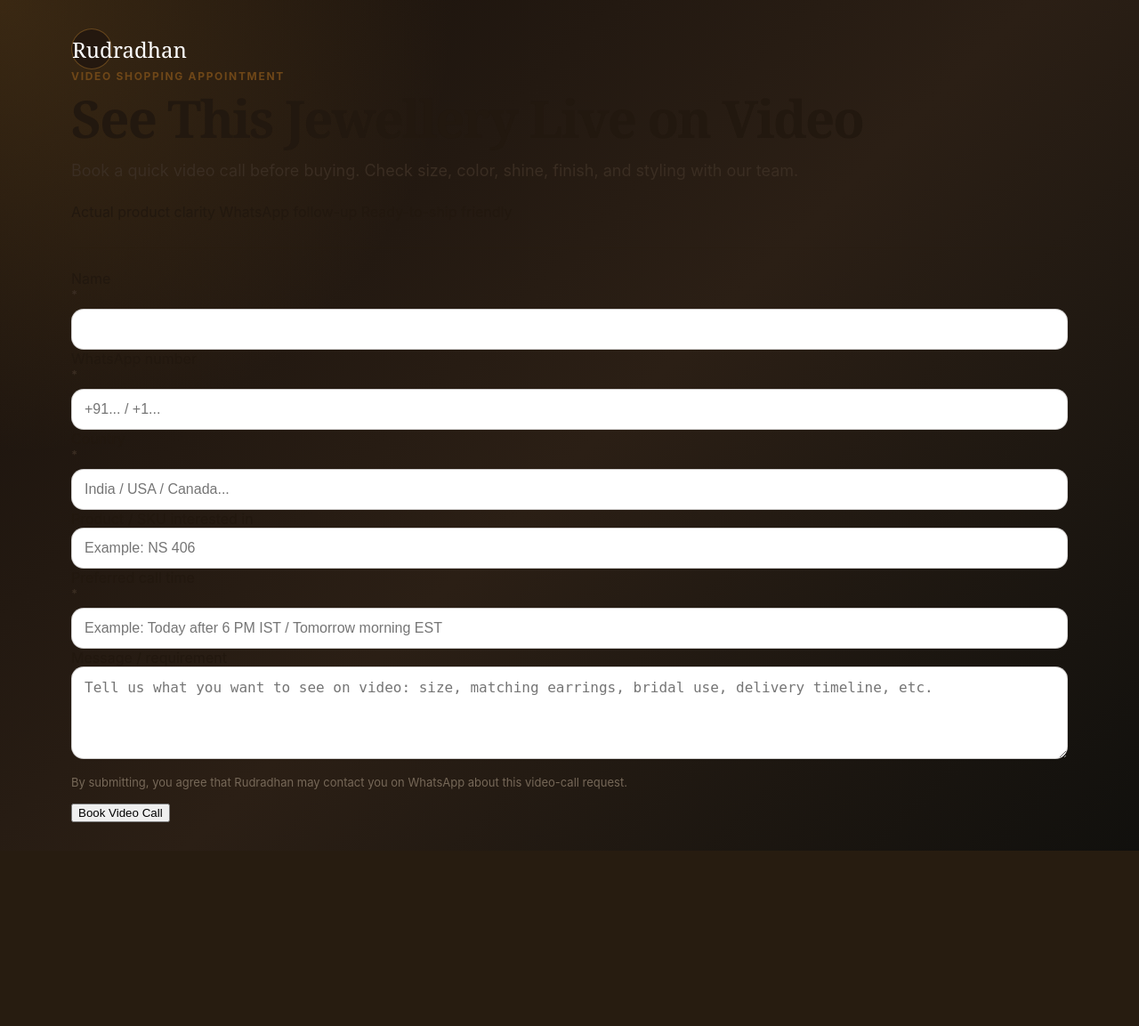
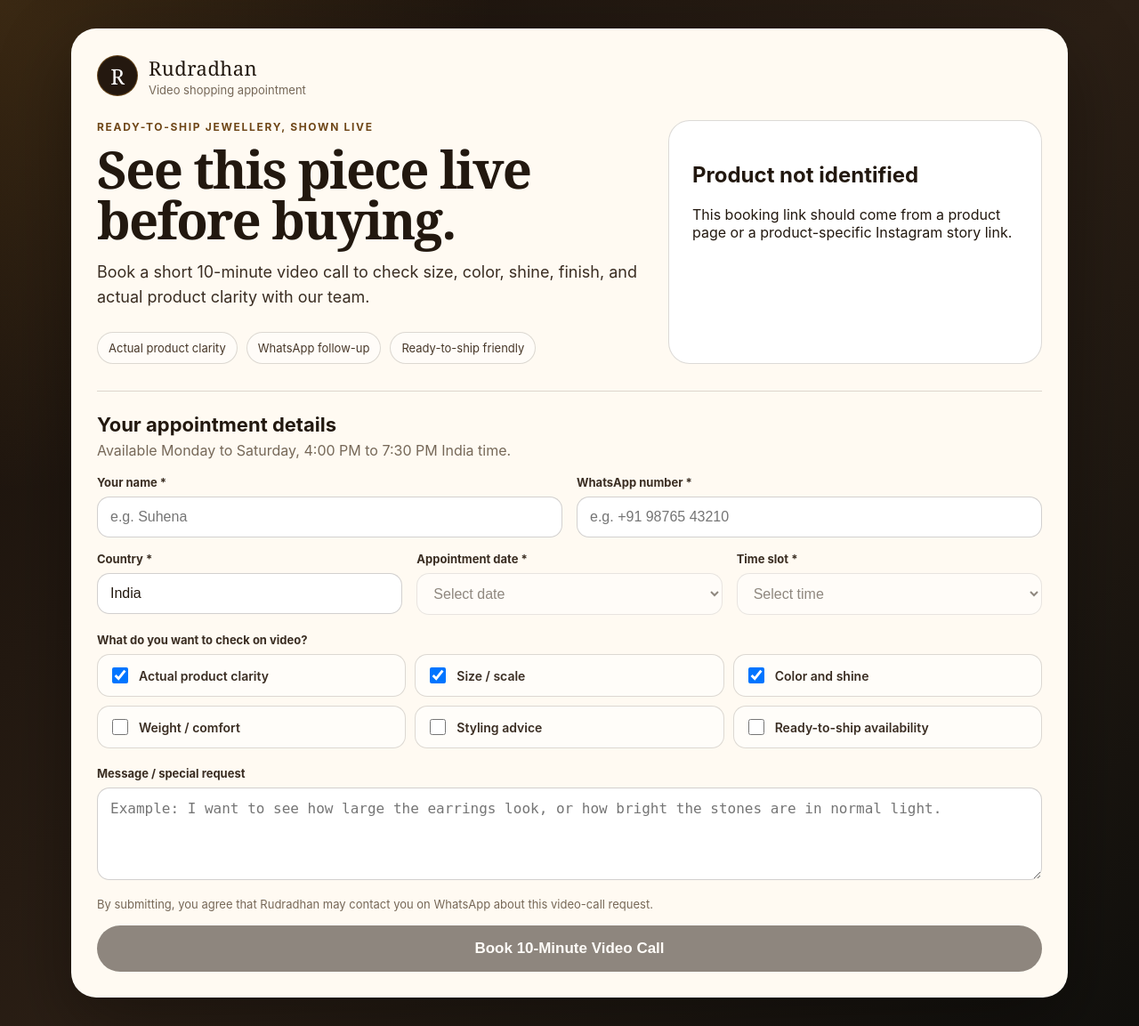
Before and after one commit to karanc21-ai/video, a Flask app: page /book in a window 1280 px wide. Shown: the whole page at 89% size. Before the commit the page ends 956 px from the top, so only its background shows below. Run offline with Flask 3, Linux system fonts and the light colour scheme.

Commit message:
Update index.html

```diff
--- a/templates/index.html
+++ b/templates/index.html
@@ -3,23 +3,58 @@
 <head>
   <meta charset="utf-8">
   <meta name="viewport" content="width=device-width, initial-scale=1">
-  <title>See Jewellery Live on Video | {{ brand_name }}</title>
+  <title>{{ brand_name }} | Video Shopping Appointment</title>
   <link rel="stylesheet" href="{{ url_for('static', filename='style.css') }}">
 </head>
 <body>
   <main class="page-shell">
-    <section class="hero-card">
-      <div class="brand-mark">{{ brand_name }}</div>
-      <p class="eyebrow">Video shopping appointment</p>
-      <h1>See This Jewellery Live on Video</h1>
-      <p class="lead-text">
-        Book a quick video call before buying. Check size, color, shine, finish, and styling with our team.
-      </p>
+    <section class="booking-card">
+      <div class="brand-strip">
+        <div class="brand-mark">R</div>
+        <div>
+          <div class="brand-name">{{ brand_name }}</div>
+          <div class="brand-subtitle">Video shopping appointment</div>
+        </div>
+      </div>
 
-      <div class="trust-row">
-        <span>Actual product clarity</span>
-        <span>WhatsApp follow-up</span>
-        <span>Ready-to-ship friendly</span>
+      <div class="hero-grid">
+        <div class="hero-copy">
+          <p class="eyebrow">Ready-to-ship jewellery, shown live</p>
+          <h1>See this piece live before buying.</h1>
+          <p class="lead-text">Book a short 10-minute video call to check size, color, shine, finish, and actual product clarity with our team.</p>
+
+          <div class="trust-points">
+            <span>Actual product clarity</span>
+            <span>WhatsApp follow-up</span>
+            <span>Ready-to-ship friendly</span>
+          </div>
+        </div>
+
+        <div class="product-panel">
+          {% if product %}
+            <div class="product-image-wrap">
+              {% if product.image_url %}
+                <img src="{{ product.image_url }}" alt="{{ product.title }}">
+              {% else %}
+                <div class="image-fallback">No image</div>
+              {% endif %}
+            </div>
+            <div class="product-info">
+              <div class="status-pill {% if product.is_ready_to_ship %}ready{% else %}not-ready{% endif %}">
+                {% if product.is_ready_to_ship %}Ready to ship{% else %}Availability to be confirmed{% endif %}
+              </div>
+              <h2>{{ product.title }}</h2>
+              {% if product.sku %}<p class="muted">SKU: {{ product.sku }}</p>{% endif %}
+              {% if product.product_url %}<a href="{{ product.product_url }}" target="_blank" rel="noopener">Open product page</a>{% endif %}
+            </div>
+          {% else %}
+            <div class="missing-product">
+              <h2>Product not identified</h2>
+              <p>This booking link should come from a product page or a product-specific Instagram story link.</p>
+              {% if product_error %}<p class="small-error">{{ product_error }}</p>{% endif %}
+            </div>
+          {% endif %}
+        </div>
       </div>
 
       {% with messages = get_flashed_messages(with_categories=true) %}
@@ -32,63 +67,116 @@
         {% endif %}
       {% endwith %}
 
-      <form class="booking-form" action="{{ url_for('submit') }}" method="post">
-        <div class="field-grid">
+      {% if not_ready %}
+        <div class="blocking-note">
+          This item is not currently marked as ready-to-ship, so video booking is disabled for this link.
+        </div>
+      {% endif %}
+
+      {% if not booking_days %}
+        <div class="blocking-note">
+          No appointment slots are currently available. Please try again later.
+        </div>
+      {% endif %}
+
+      <form class="booking-form" method="post" action="{{ url_for('submit') }}">
+        <input type="hidden" name="store" value="{{ product.store if product else defaults.store }}">
+        <input type="hidden" name="product_title" value="{{ product.title if product else '' }}">
+        <input type="hidden" name="sku" value="{{ product.sku if product else defaults.sku }}">
+        <input type="hidden" name="product_handle" value="{{ product.handle if product else defaults.handle }}">
+        <input type="hidden" name="product_url" value="{{ product.product_url if product else defaults.product_url }}">
+        <input type="hidden" name="product_image_url" value="{{ product.image_url if product else '' }}">
+        <input type="hidden" name="source" value="{{ defaults.source }}">
+        <input type="hidden" name="campaign" value="{{ defaults.campaign }}">
+        <input type="hidden" name="utm_source" value="{{ defaults.utm_source }}">
+        <input type="hidden" name="utm_medium" value="{{ defaults.utm_medium }}">
+        <input type="hidden" name="utm_campaign" value="{{ defaults.utm_campaign }}">
+        <input type="hidden" name="referrer" value="{{ defaults.referrer }}">
+
+        <div class="section-title">
+          <h3>Your appointment details</h3>
+          <p>Available Monday to Saturday, 4:00 PM to 7:30 PM India time.</p>
+        </div>
+
+        <div class="form-grid two">
           <label>
-            Name <span>*</span>
-            <input name="name" type="text" autocomplete="name" required value="{{ defaults.get('name', '') }}">
+            <span>Your name *</span>
+            <input type="text" name="name" autocomplete="name" required placeholder="e.g. Suhena">
           </label>
-
           <label>
-            WhatsApp number <span>*</span>
-            <input name="whatsapp" type="tel" autocomplete="tel" required placeholder="+91... / +1..." value="{{ defaults.get('whatsapp', '') }}">
-          </label>
-
-          <label>
-            Country <span>*</span>
-            <input name="country" type="text" autocomplete="country-name" required placeholder="India / USA / Canada..." value="{{ defaults.get('country', '') }}">
-          </label>
-
-          <label>
-            Product / SKU interested in
-            <input name="sku" type="text" placeholder="Example: NS 406" value="{{ defaults.get('sku', '') }}">
+            <span>WhatsApp number *</span>
+            <input type="tel" name="whatsapp" autocomplete="tel" required placeholder="e.g. +91 98765 43210">
           </label>
         </div>
 
-        <label>
-          Preferred call time <span>*</span>
-          <input name="preferred_time" type="text" required placeholder="Example: Today after 6 PM IST / Tomorrow morning EST" value="{{ defaults.get('preferred_time', '') }}">
+        <div class="form-grid three">
+          <label>
+            <span>Country *</span>
+            <input type="text" name="country" required value="{{ default_country }}" placeholder="India / USA / Canada">
+          </label>
+          <label>
+            <span>Appointment date *</span>
+            <select name="appointment_date" id="appointment_date" required {% if not can_book %}disabled{% endif %}>
+              <option value="">Select date</option>
+              {% for day in booking_days %}
+                <option value="{{ day.value }}">{{ day.label }}</option>
+              {% endfor %}
+            </select>
+          </label>
+          <label>
+            <span>Time slot *</span>
+            <select name="appointment_time" id="appointment_time" required {% if not can_book %}disabled{% endif %}>
+              <option value="">Select time</option>
+            </select>
+          </label>
+        </div>
+
+        <div class="check-section">
+          <span class="field-title">What do you want to check on video?</span>
+          <div class="check-grid">
+            {% for key, label in checkbox_keys.items() %}
+              <label class="check-pill">
+                <input type="checkbox" name="checks" value="{{ key }}" {% if key in ['actual_product','size_scale','color_shine'] %}checked{% endif %}>
+                <span>{{ label }}</span>
+              </label>
+            {% endfor %}
+          </div>
+        </div>
+
+        <label class="full-width">
+          <span>Message / special request</span>
+          <textarea name="message" rows="4" placeholder="Example: I want to see how large the earrings look, or how bright the stones are in normal light."></textarea>
         </label>
 
-        <label>
-          Message / requirement
-          <textarea name="message" rows="4" placeholder="Tell us what you want to see on video: size, matching earrings, bridal use, delivery timeline, etc.">{{ defaults.get('message', '') }}</textarea>
-        </label>
+        <p class="consent-text">By submitting, you agree that {{ brand_name }} may contact you on WhatsApp about this video-call request.</p>
 
-        <input type="hidden" name="product_url" value="{{ defaults.get('product_url', '') }}">
-        <input type="hidden" name="source" value="{{ defaults.get('source', '') }}">
-        <input type="hidden" name="campaign" value="{{ defaults.get('campaign', '') }}">
-        <input type="hidden" name="utm_source" value="{{ defaults.get('utm_source', '') }}">
-        <input type="hidden" name="utm_medium" value="{{ defaults.get('utm_medium', '') }}">
-        <input type="hidden" name="utm_campaign" value="{{ defaults.get('utm_campaign', '') }}">
-        <input type="hidden" id="referrer" name="referrer" value="{{ defaults.get('referrer', '') }}">
-
-        <p class="consent-text">
-          By submitting, you agree that {{ brand_name }} may contact you on WhatsApp about this video-call request.
-        </p>
-
-        <button type="submit">Book Video Call</button>
+        <button class="primary-button" type="submit" {% if not can_book %}disabled{% endif %}>Book 10-Minute Video Call</button>
       </form>
     </section>
   </main>
 
   <script>
-    (function () {
-      var ref = document.getElementById('referrer');
-      if (ref && !ref.value) {
-        ref.value = document.referrer || '';
-      }
-    })();
+    const bookingDays = {{ booking_days_json | safe }};
+    const dateSelect = document.getElementById('appointment_date');
+    const timeSelect = document.getElementById('appointment_time');
+
+    function renderSlots() {
+      if (!dateSelect || !timeSelect) return;
+      const selectedDate = dateSelect.value;
+      timeSelect.innerHTML = '<option value="">Select time</option>';
+      const day = bookingDays.find(item => item.value === selectedDate);
+      if (!day) return;
+      day.slots.forEach(slot => {
+        const option = document.createElement('option');
+        option.value = slot.value;
+        option.textContent = slot.label;
+        timeSelect.appendChild(option);
+      });
+    }
+
+    if (dateSelect) {
+      dateSelect.addEventListener('change', renderSlots);
+    }
   </script>
 </body>
 </html>
```
